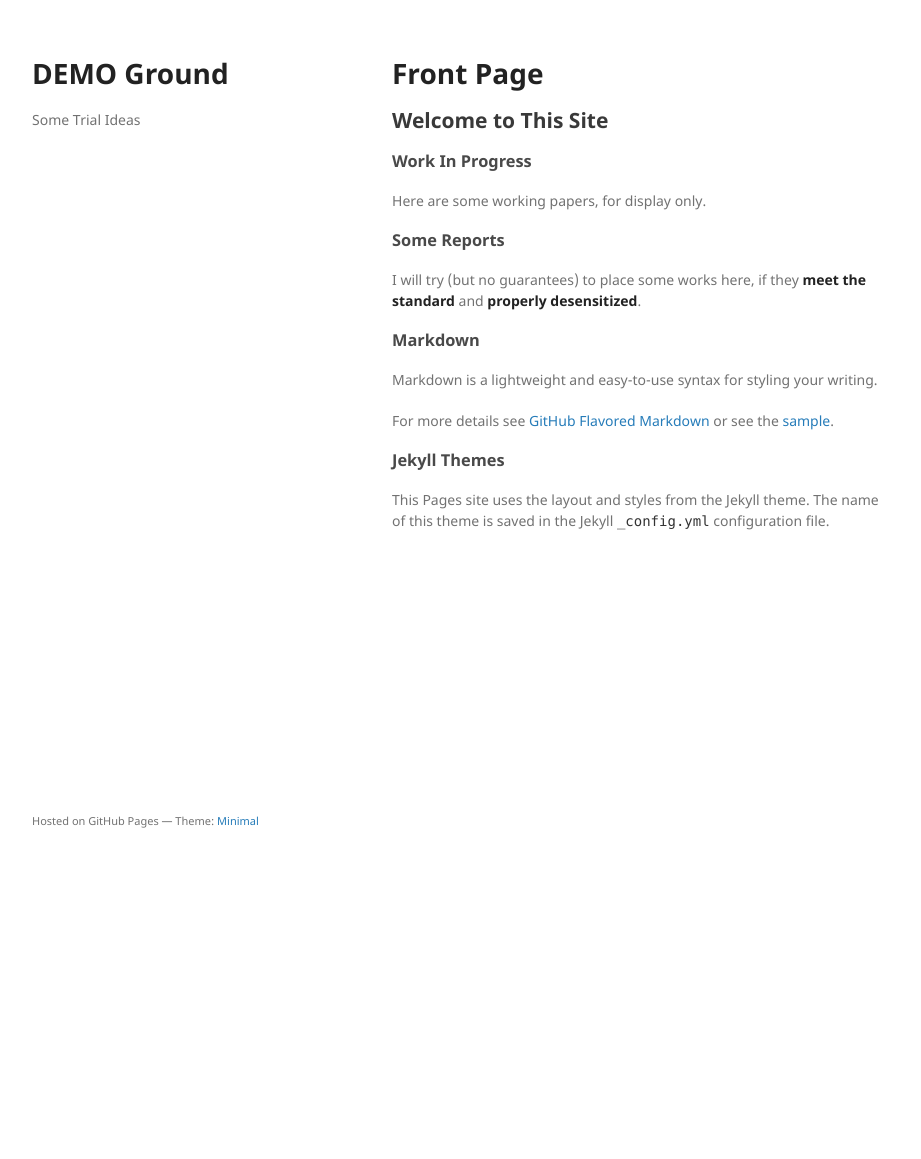
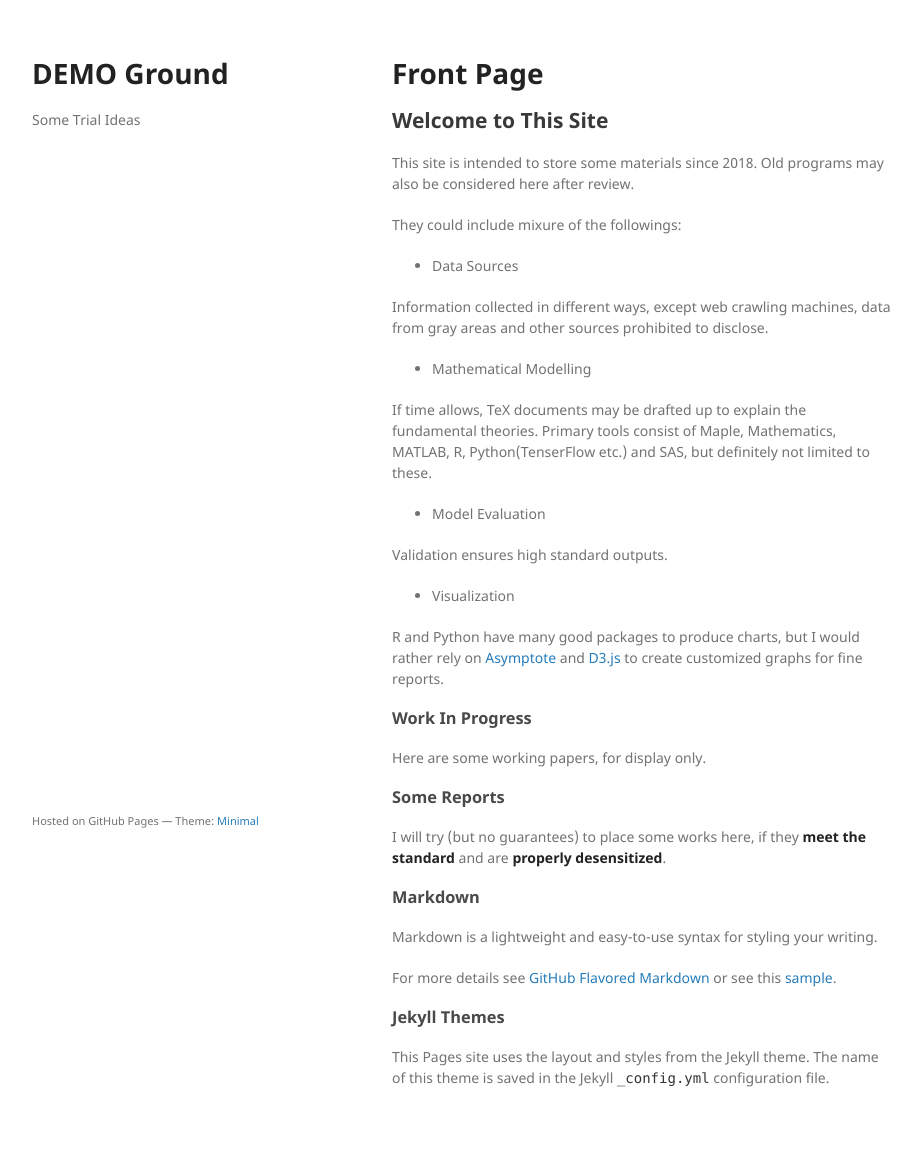
Before and after one commit to WatPro/WatPro.github.io, a Jekyll site: the page built from index.md, in a window 1280 px wide. Shown: the whole page, without its empty margins (178-1099 px from the left). Built offline with Jekyll 4.4.1, drawn with Linux system fonts in a browser that asks for light colours; before the commit the page ends 900 px from its top, so only the background shows below that.

Commit message:
Update index.md

```diff
--- a/index.md
+++ b/index.md
@@ -8,19 +8,39 @@ navbar: ture
 
 ## Welcome to This Site
 
+This site is intended to store some materials since 2018. Old programs may also be considered here after review.
+
+They could include mixure of the followings:
+
+* Data Sources
+
+Information collected in different ways, except web crawling machines, data from gray areas and other sources prohibited to disclose.
+
+* Mathematical Modelling
+
+If time allows, TeX documents may be drafted up to explain the fundamental theories. Primary tools consist of Maple, Mathematics, MATLAB, R, Python(TenserFlow etc.) and SAS, but definitely not limited to these.
+
+* Model Evaluation
+
+Validation ensures high standard outputs.
+
+* Visualization
+
+R and Python have many good packages to produce charts, but I would rather rely on [Asymptote](http://asymptote.sourceforge.net/) and [D3.js](https://d3js.org) to create customized graphs for fine reports.
+
 ### Work In Progress
 
 Here are some working papers, for display only.
 
 ### Some Reports
 
-I will try (but no guarantees) to place some works here, if they **meet the standard** and **properly desensitized**.
+I will try (but no guarantees) to place some works here, if they **meet the standard** and are **properly desensitized**.
 
 ### Markdown
 
 Markdown is a lightweight and easy-to-use syntax for styling your writing.
 
-For more details see [GitHub Flavored Markdown](https://guides.github.com/features/mastering-markdown/) or see the [sample](https://github.com/pages-themes/minimal/blob/master/index.md).
+For more details see [GitHub Flavored Markdown](https://guides.github.com/features/mastering-markdown/) or see this [sample](https://github.com/pages-themes/minimal/blob/master/index.md).
 
 ### Jekyll Themes
 
```
